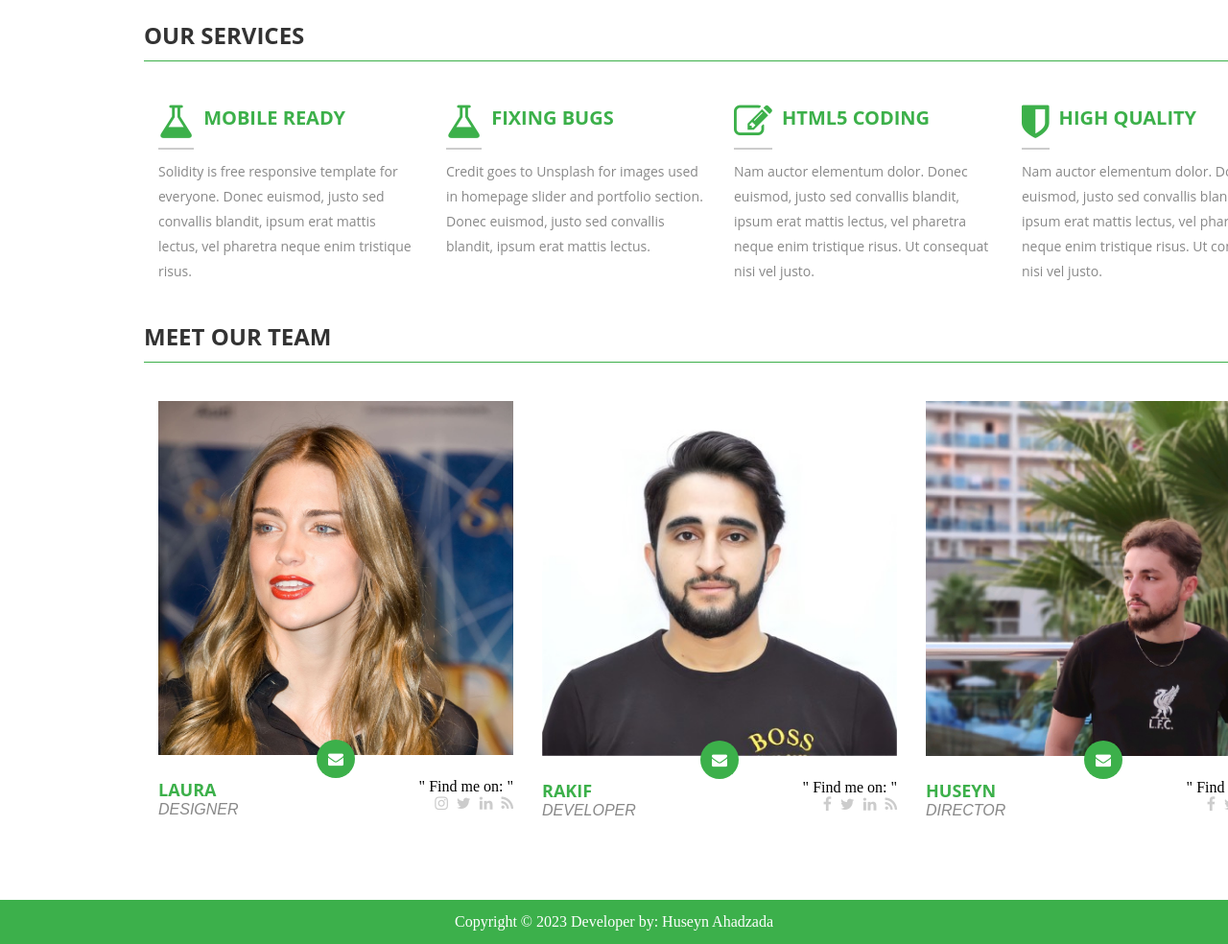
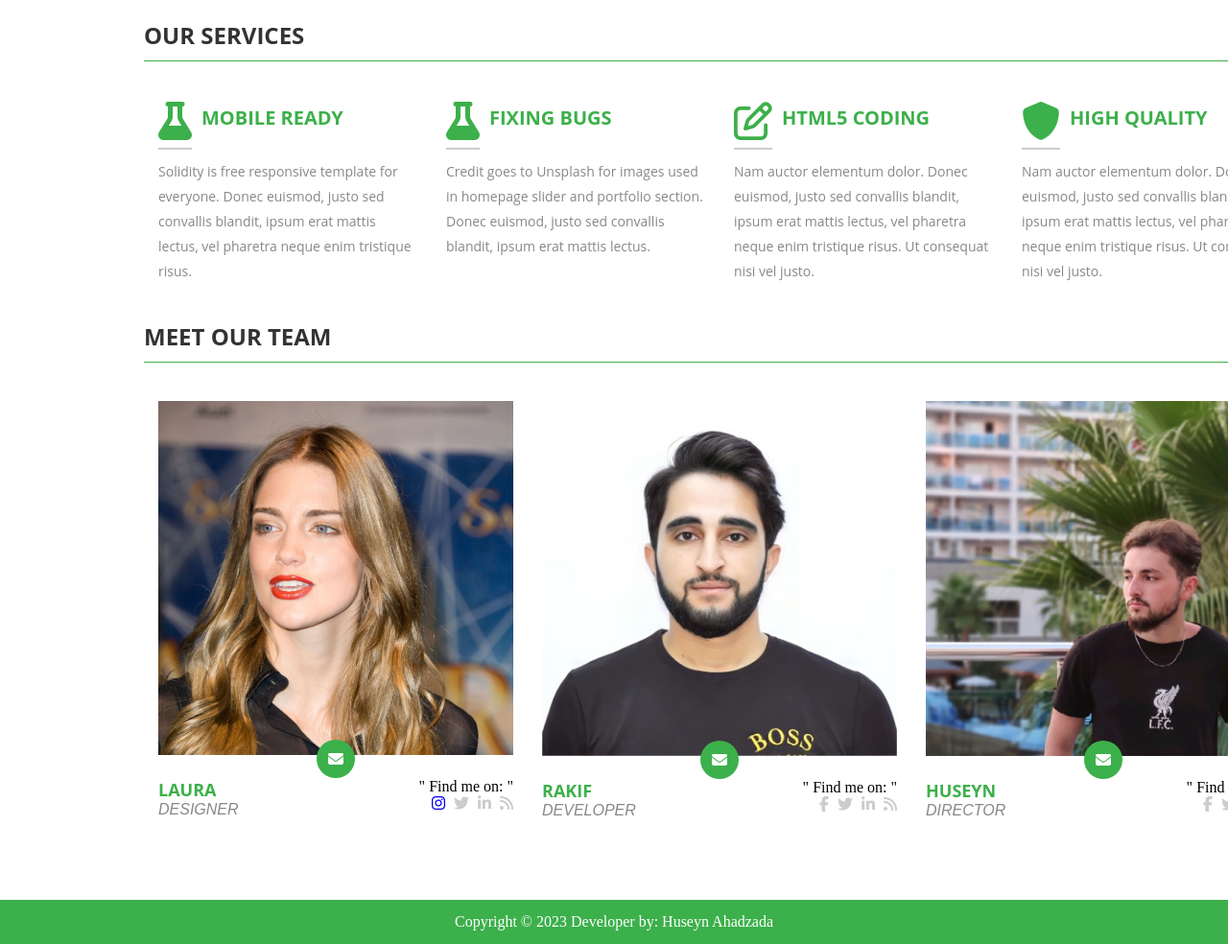
Before and after one commit to ChvrlixH/Flexbox_Page, a plain HTML site: page index.html in a window 1280 px wide. Shown: the top 984 px of the page at 96% size. Drawn offline with Linux system fonts and the light colour scheme.

Commit message:
Icons fixed

```diff
--- a/index.html
+++ b/index.html
@@ -6,6 +6,7 @@
     <meta name="viewport" content="width=device-width, initial-scale=1.0" />
     <title>Document</title>
     <link rel="stylesheet" href="style.css" />
+    <script src="https://kit.fontawesome.com/f9e9964d12.js" crossorigin="anonymous"></script>
   </head>
   <body>
     <div class="all_page">
@@ -86,7 +87,7 @@
                             " Find me on: "
                             <div>
                                 <a href="https://www.instagram.com/laura_berlin/?hl=en">
-                                    <div class="fa fa-instagram"></div>
+                                    <i class="fa-brands fa-instagram"></i>
                                 </a>
                                 <a href="#">
                                     <div class="fa fa-twitter"></div>
--- a/style.css
+++ b/style.css
@@ -1332,6 +1332,7 @@
 .fa-plus-square-o:before {
   content: "\f196";
 }
+
 * {
   margin: 0;
   padding: 0;
```
